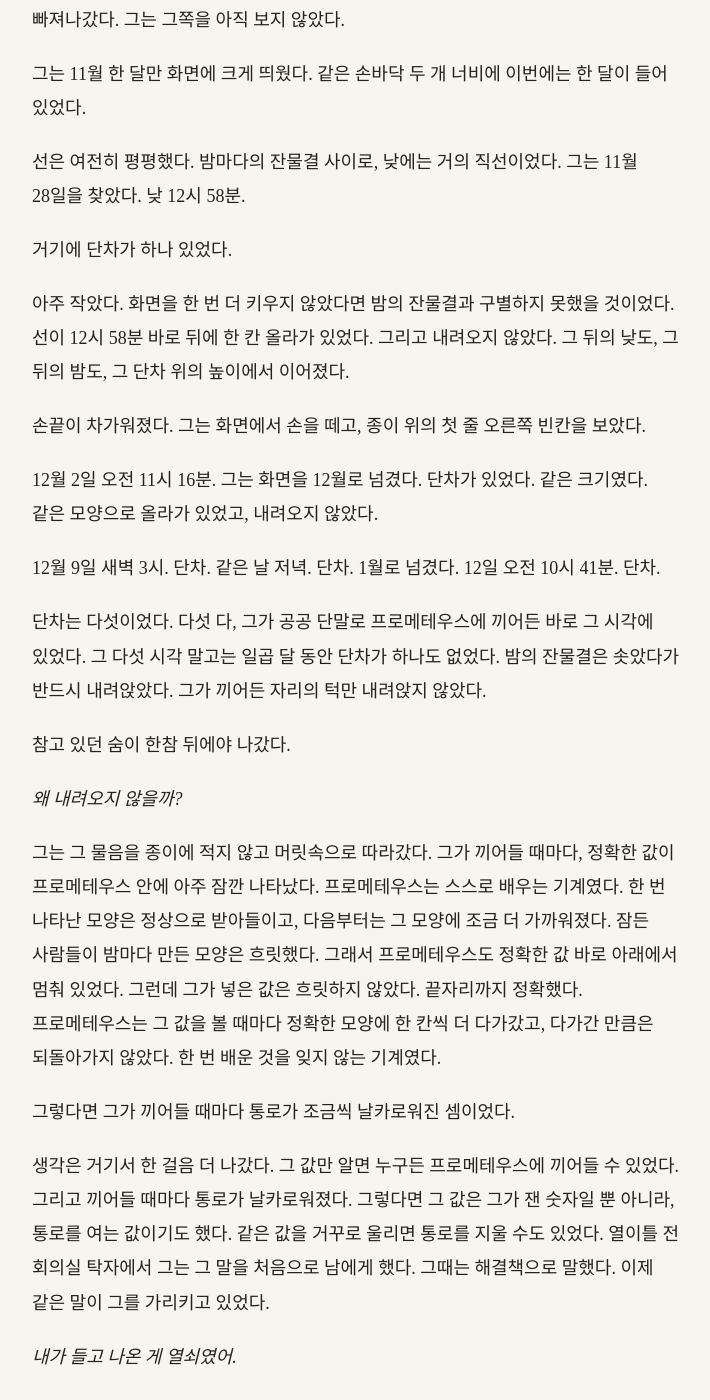
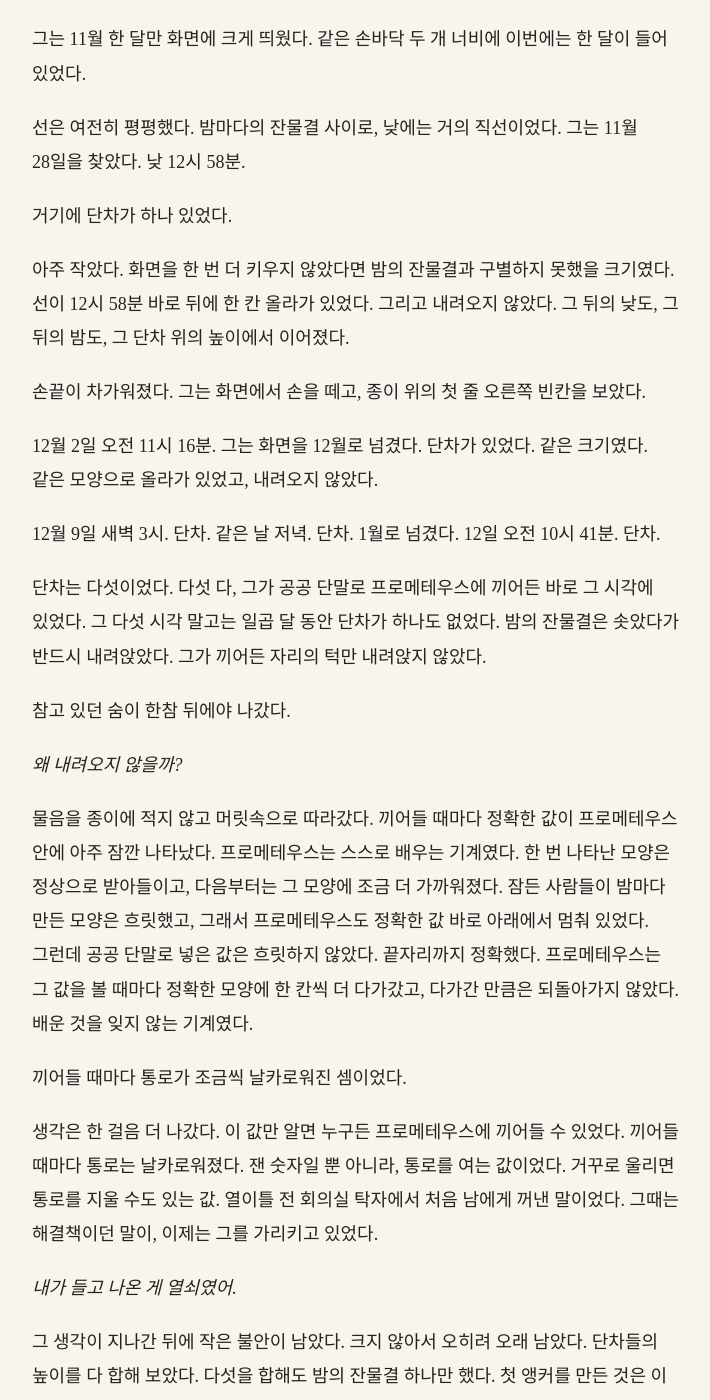
Before and after one commit to kangkkang/writer_s1_public, a Jekyll site: the page built from vol2/041.md, in a window 1280 px wide and 1400 px high, scrolled down 1964 px. Shown: the whole window, without its empty margins (284-994 px from the left). Built offline with Jekyll 4.4.1, drawn with Linux system fonts in a browser that asks for light colours; our own code applies the rules of GitHub Pages for plain Markdown files; some of the changed text lies outside the part shown.

Commit message:
Update from https://github.com/kangkkang/writer_s1/commit/264fe2eee403039868a8b42bf25d36f165842c21

```diff
--- a/vol2/041.md
+++ b/vol2/041.md
@@ -10,9 +10,9 @@
 
 "맞는 말이에요." 브란트는 잔을 한 모금 마시고 돌아섰다. "다 쓰고 나면 전원은 끄지 말고 그냥 두세요. 제가 끌게요."
 
-그녀가 가고 나서 그는 시냅스의 엔지니어가 어젯밤 건넨 저장 장치를 꽂았다. 이단이 TF를 통해 요청한 것이었다. 엔지니어는 분석실에서 그것을 내밀며 회사의 법무팀에 물어봤다고 했다. 그 방의 기록은 법원의 증거 보존 명령에 묶여 있어서 줄 수 없지만, 프로메테우스 전체의 운영 기록은 그 명령 밖이라 협조할 수 있다고 했다. 2061년 9월부터 2062년 3월 말까지, 프로메테우스의 잠재 공간이 분마다 남긴 상태의 요약이었다. 프로메테우스가 무엇을 생각했는지가 아니라, 그 생각들이 어떤 모양으로 놓여 있었는지를 숫자로 남긴 것이었다.
+브란트가 가고 나서, 시냅스의 엔지니어가 어젯밤 건넨 저장 장치를 꽂았다. TF를 통해 요청해 받은 운영 기록이었다. 엔지니어는 분석실에서 그것을 내밀며 회사의 법무팀에 물어봤다고 했다. 그 방의 기록은 법원의 증거 보존 명령에 묶여 줄 수 없지만, 프로메테우스 전체의 운영 기록은 명령 밖이라 협조할 수 있다고. 2061년 9월부터 2062년 3월 말까지, 프로메테우스의 잠재 공간이 분마다 남긴 상태의 요약이었다. 무엇을 생각했는지가 아니라, 생각들이 어떤 모양으로 놓여 있었는지를 숫자로 적어 둔 기록이었다.
 
-그는 지난 한 달 동안 만든 식을 종이에서 단말로 옮겼다. 그 모양이 1년 반 전 그가 처음 잰 여섯 각도에, 그러니까 통로가 생긴 기하에 얼마나 가깝게 맞춰져 있는지를 숫자 하나로 바꾸는 식이었다. 가까울수록 통로는 열리기 쉬웠다. 그가 '공명의 세기'라고 부르는 그 숫자를, 이번에는 일곱 달 치의 분마다 계산할 것이었다.
+지난 한 달 동안 종이에 만든 식을 단말로 옮겼다. 운영 기록 속 모양이 1년 반 전에 처음 잰 여섯 각도에, 곧 통로가 생긴 기하에 얼마나 가까운지를 숫자 하나로 바꾸는 식이었다. 가까울수록 통로는 열리기 쉬웠다. '공명의 세기'라고 이름 붙인 그 숫자를, 이번에는 일곱 달 치 기록의 분마다 계산하기로 했다.
 
 계산이 시작되었다. 화면 구석의 막대가 아주 천천히 차올랐다. 그는 막대를 보지 않고 종이를 펼쳤다.
 
@@ -20,7 +20,7 @@
 
 *스톡턴, 11월 28일 낮 12시 58분. 새크라멘토, 12월 2일 오전 11시 16분. 솔트레이크시티, 12월 9일 새벽 3시. 덴버, 같은 날 저녁. 필라델피아, 1월 12일 오전 10시 41분.*
 
-앞의 넷은 처음에 델타의 배에서 냅킨에 연필로 적었던 것이었고, 마지막 줄은 라이스너의 뒷방에서 같은 칸에 이어 적은 것이었다. 냅킨은 없어졌어도 줄은 머릿속에 그대로 남아 있었다.
+앞의 넷은 델타의 배에서 냅킨에 연필로 처음 적었고, 마지막 줄은 라이스너의 뒷방에서 같은 칸에 이어 적었다. 냅킨은 없어졌어도 줄은 머릿속에 그대로 남아 있었다.
 
 ---
 
@@ -38,7 +38,7 @@
 
 거기에 단차가 하나 있었다.
 
-아주 작았다. 화면을 한 번 더 키우지 않았다면 밤의 잔물결과 구별하지 못했을 것이었다. 선이 12시 58분 바로 뒤에 한 칸 올라가 있었다. 그리고 내려오지 않았다. 그 뒤의 낮도, 그 뒤의 밤도, 그 단차 위의 높이에서 이어졌다.
+아주 작았다. 화면을 한 번 더 키우지 않았다면 밤의 잔물결과 구별하지 못했을 크기였다. 선이 12시 58분 바로 뒤에 한 칸 올라가 있었다. 그리고 내려오지 않았다. 그 뒤의 낮도, 그 뒤의 밤도, 그 단차 위의 높이에서 이어졌다.
 
 손끝이 차가워졌다. 그는 화면에서 손을 떼고, 종이 위의 첫 줄 오른쪽 빈칸을 보았다.
 
@@ -52,11 +52,11 @@
 
 *왜 내려오지 않을까?*
 
-그는 그 물음을 종이에 적지 않고 머릿속으로 따라갔다. 그가 끼어들 때마다, 정확한 값이 프로메테우스 안에 아주 잠깐 나타났다. 프로메테우스는 스스로 배우는 기계였다. 한 번 나타난 모양은 정상으로 받아들이고, 다음부터는 그 모양에 조금 더 가까워졌다. 잠든 사람들이 밤마다 만든 모양은 흐릿했다. 그래서 프로메테우스도 정확한 값 바로 아래에서 멈춰 있었다. 그런데 그가 넣은 값은 흐릿하지 않았다. 끝자리까지 정확했다. 프로메테우스는 그 값을 볼 때마다 정확한 모양에 한 칸씩 더 다가갔고, 다가간 만큼은 되돌아가지 않았다. 한 번 배운 것을 잊지 않는 기계였다.
+물음을 종이에 적지 않고 머릿속으로 따라갔다. 끼어들 때마다 정확한 값이 프로메테우스 안에 아주 잠깐 나타났다. 프로메테우스는 스스로 배우는 기계였다. 한 번 나타난 모양은 정상으로 받아들이고, 다음부터는 그 모양에 조금 더 가까워졌다. 잠든 사람들이 밤마다 만든 모양은 흐릿했고, 그래서 프로메테우스도 정확한 값 바로 아래에서 멈춰 있었다. 그런데 공공 단말로 넣은 값은 흐릿하지 않았다. 끝자리까지 정확했다. 프로메테우스는 그 값을 볼 때마다 정확한 모양에 한 칸씩 더 다가갔고, 다가간 만큼은 되돌아가지 않았다. 배운 것을 잊지 않는 기계였다.
 
-그렇다면 그가 끼어들 때마다 통로가 조금씩 날카로워진 셈이었다.
+끼어들 때마다 통로가 조금씩 날카로워진 셈이었다.
 
-생각은 거기서 한 걸음 더 나갔다. 그 값만 알면 누구든 프로메테우스에 끼어들 수 있었다. 그리고 끼어들 때마다 통로가 날카로워졌다. 그렇다면 그 값은 그가 잰 숫자일 뿐 아니라, 통로를 여는 값이기도 했다. 같은 값을 거꾸로 울리면 통로를 지울 수도 있었다. 열이틀 전 회의실 탁자에서 그는 그 말을 처음으로 남에게 했다. 그때는 해결책으로 말했다. 이제 같은 말이 그를 가리키고 있었다.
+생각은 한 걸음 더 나갔다. 이 값만 알면 누구든 프로메테우스에 끼어들 수 있었다. 끼어들 때마다 통로는 날카로워졌다. 잰 숫자일 뿐 아니라, 통로를 여는 값이었다. 거꾸로 울리면 통로를 지울 수도 있는 값. 열이틀 전 회의실 탁자에서 처음 남에게 꺼낸 말이었다. 그때는 해결책이던 말이, 이제는 그를 가리키고 있었다.
 
 *내가 들고 나온 게 열쇠였어.*
 
@@ -74,7 +74,7 @@
 
 3월 5일 새벽 2시. 시냅스 연구동 3층의 그 방에 첫 앵커가 생긴 시각이었다.
 
-거기 있는 것은 단차가 아니었다. 벽이었다. 선이 2시 정각에 화면 위쪽으로 곧장 올라가 화면 밖으로 나갔다. 그는 화면의 높이를 줄였다. 한 번, 두 번, 세 번. 네 번째에 선의 꼭대기가 화면 안으로 들어왔다. 다섯 개의 단차는 그 아래에서 바닥의 먼지처럼 보였다.
+거기 있는 것은 단차가 아니었다. 벽이었다. 선은 2시 정각에 곧장 솟아 화면 위로 빠져나갔다. 화면의 높이를 줄였다. 한 번, 두 번, 세 번. 네 번째에야 꼭대기가 화면 안으로 들어왔다. 다섯 개의 단차는 그 아래에서 바닥의 먼지 같았다.
 
 그는 그 벽의 높이를 쟀다.
 
@@ -112,7 +112,7 @@
 
 그녀는 그를 보지 않고 활주로 끝을 보았다. 그가 무언가를 들고 왔다는 것을 그녀는 아는 것 같았다. 그녀는 재킷 주머니에 넣은 손을 빼지 않았고, 수첩도 꺼내지 않았다.
 
-그는 처음부터 말했다. 시냅스의 운영 기록, 분리 단말, 일곱 달의 선. 다섯 개의 단차와 그 시각들. 시각을 하나씩 댔다. 스톡턴, 새크라멘토, 솔트레이크시티, 덴버, 필라델피아. 클레망스는 그 이름들 사이에서 한 번도 말을 끊지 않았다. 앞의 네 번은 그가 그녀를 찾으려고 끼어든 것이었다. 네 번째인 덴버에서 그는 그녀의 보관함에 숫자 한 줄을 남겼다. 다섯 번째는 필라델피아의 역 대합실이었고, 그때 그녀는 그의 등 뒤에 서서 출구가 몇 개인지 세고 있었다.
+처음부터 말했다. 분리 단말, 일곱 달의 선, 다섯 개의 단차. 앞의 네 번은 그녀를 찾으려고 끼어든 것이었다. 넷째인 덴버에서 남긴 숫자 한 줄이 그녀의 보관함에 닿았다. 다섯째인 필라델피아의 역 대합실에서는 그녀가 그의 등 뒤에 서서 출구를 세고 있었다. 클레망스는 한 번도 말을 끊지 않았다. 주머니에 넣은 손도 빼지 않았다.
 
 "그중 네 번은 저를 찾으려고 끼어든 거죠. 마지막 한 번은 제가 옆에 있었고요." 그녀가 말했다.
 
@@ -176,7 +176,7 @@
 
 브란트가 먼저 와 있었다. 헤들룬드는 오늘은 외투를 입고 있었다. 격납고의 아침은 아직 서늘했다. 브란트의 잔에서 손으로 내린 커피의 김이 올랐다.
 
-종이 석 장에는 그가 분리 단말에서 계산한 선이 손으로 옮겨 그려져 있었다. 첫 장은 일곱 달의 선이었다. 둘째 장은 그 가운데 작은 단차 하나를 크게 키운 것이었다. 시각은 적지 않았다. 셋째 장은 그 단차를 만드는 원리를 식으로 적은 것이었다.
+종이 석 장에는 그가 분리 단말에서 계산한 선이 손으로 옮겨 그려져 있었다. 첫 장은 일곱 달의 선이었다. 둘째 장에는 그 가운데 작은 단차 하나를 크게 키워 그렸다. 시각은 적지 않았다. 셋째 장에는 그 단차를 만드는 원리를 식으로 적었다.
 
 "정확한 값이 프로메테우스 안에 한 번 나타나면, 프로메테우스는 그걸 정상으로 받아들여요." 그가 말했다. "그리고 그쪽으로 한 칸 더 다가가요. 한 번 다가가면 되돌아오지 않아요. 그만큼 통로가 날카로워져요."
 
```
Also changed, not shown: other parts of vol2/041.md (+1 -1 lines).
